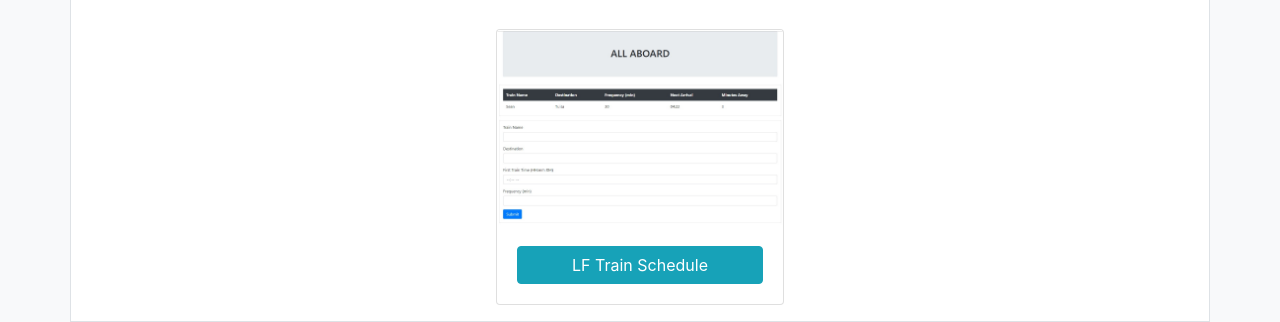
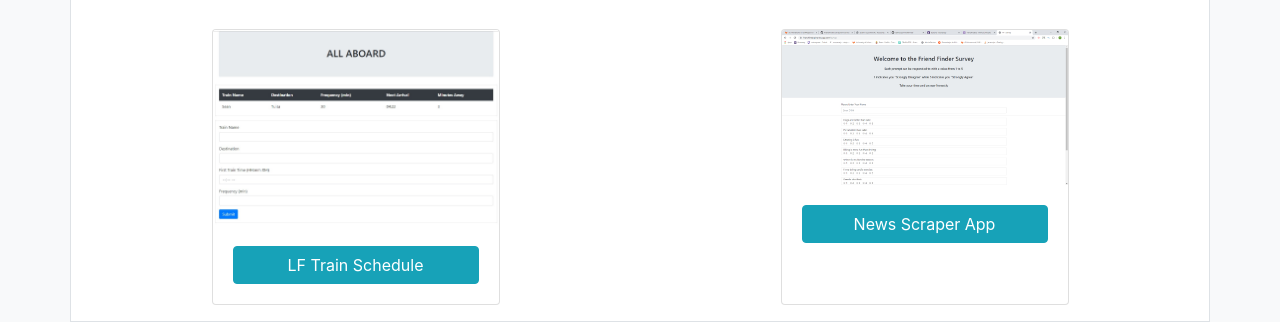
Before and after one commit to damicose/Bootstrap-Portfolio, a plain HTML site: page portfolio.html in a window 1280 px wide. Shown: the part 1557-1879 px from the top of the page. Drawn offline with nearby package versions, Linux system fonts and the light colour scheme.

Commit message:
added friend finder

```diff
--- a/portfolio.html
+++ b/portfolio.html
@@ -188,18 +188,18 @@
           </div>
         </div>
       </div>
-      <!-- <div class="col d-flex justify-content-center">
+      <div class="col d-flex justify-content-center">
         <div class="card m-3 " style="width: 18rem;">
           <img class="card-img-top"
-            src="https://github.com/damicose/NewsScraper/blob/master/public/img/scraper.jpg?raw=true"
+            src="./assets/ff.jpg"
             alt="Card image cap">
           <div class="card-body">
 
 
-            <a href="https://itchynews.herokuapp.com/" class="btn btn-info w-100">News Scraper App</a>
+            <a href="https://friendfinderp.herokuapp.com/" class="btn btn-info w-100">News Scraper App</a>
           </div>
         </div>
-      </div> -->
+      </div>
 
 
 
```
Also changed, not shown: assets/ff.jpg (added).
